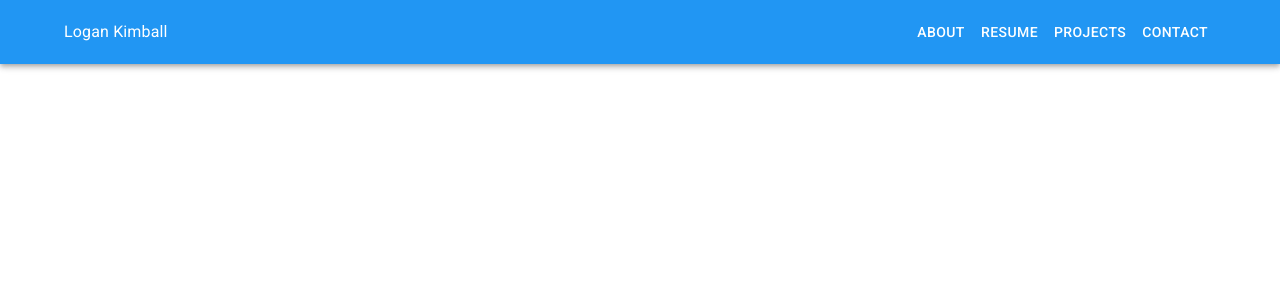
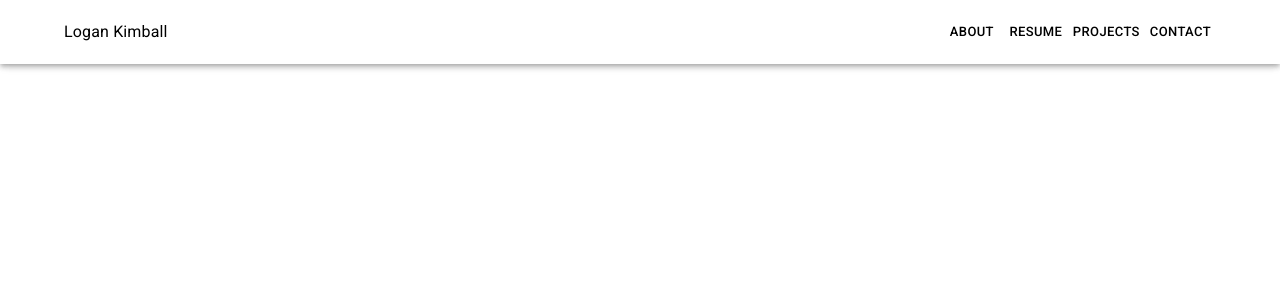
Before and after one commit to logankimbs/portfolio, a React (Create React App) app: page / in a window 1280 px wide. Shown: the top 300 px of the page. Built offline with nearby package versions, Linux system fonts and the light colour scheme.

Commit message:
added another toolbar for spacing

```diff
--- a/src/App.js
+++ b/src/App.js
@@ -4,9 +4,9 @@ import './utilities/styles/styles.css';
 
 import NavigationBar from './components/NavigationBar';
 
-const sections = ['About', 'Resume', 'Projects', 'Contact'];
+function App() {
+    const sections = ['About', 'Resume', 'Projects', 'Contact'];
 
-function App() {
     return <NavigationBar sections={sections} />;
 }
 
--- a/src/components/NavigationBar.js
+++ b/src/components/NavigationBar.js
@@ -1,5 +1,7 @@
 import * as React from 'react';
 
+import Slide from '@mui/material/Slide';
+import useScrollTrigger from '@mui/material/useScrollTrigger';
 import AppBar from '@mui/material/AppBar';
 import Container from '@mui/material/Container';
 import Toolbar from '@mui/material/Toolbar';
@@ -26,10 +28,12 @@ export default function NavigationBar(props) {
     };
 
     return (
-        <AppBar position="static">
+        <>
+            <Slide appear={false} direction="down" in={!useScrollTrigger()}>
+                <AppBar color="transparent">
                     <Container maxWidth="lg">
                         <Toolbar disableGutters>
-                    <Box sx={{ flexGrow: 1 }}>
+                            <Box sx={{ flexGrow: 1, mr: 2 }}>
                                 <Typography
                                     varient="h6"
                                     noWrap
@@ -56,7 +60,9 @@ export default function NavigationBar(props) {
                                     keepMounted
                                     open={Boolean(anchorElNav)}
                                     onClose={handleCloseNavMenu}
-                            sx={{ display: { xs: 'block', md: 'none' } }}
+                                    sx={{
+                                        display: { xs: 'block', md: 'none' },
+                                    }}
                                     anchorEl={anchorElNav}
                                     anchorOrigin={{
                                         vertical: 'bottom',
@@ -95,7 +101,11 @@ export default function NavigationBar(props) {
                                         onClick={handleCloseNavMenu}
                                     >
                                         <Button
-                                    sx={{ color: 'inherit', display: 'block' }}
+                                            size="small"
+                                            sx={{
+                                                color: 'inherit',
+                                                display: 'block',
+                                            }}
                                         >
                                             {section}
                                         </Button>
@@ -105,5 +115,9 @@ export default function NavigationBar(props) {
                         </Toolbar>
                     </Container>
                 </AppBar>
+            </Slide>
+
+            <Toolbar />
+        </>
     );
 }
```
Lines whose indentation alone changed are shown as unchanged.
